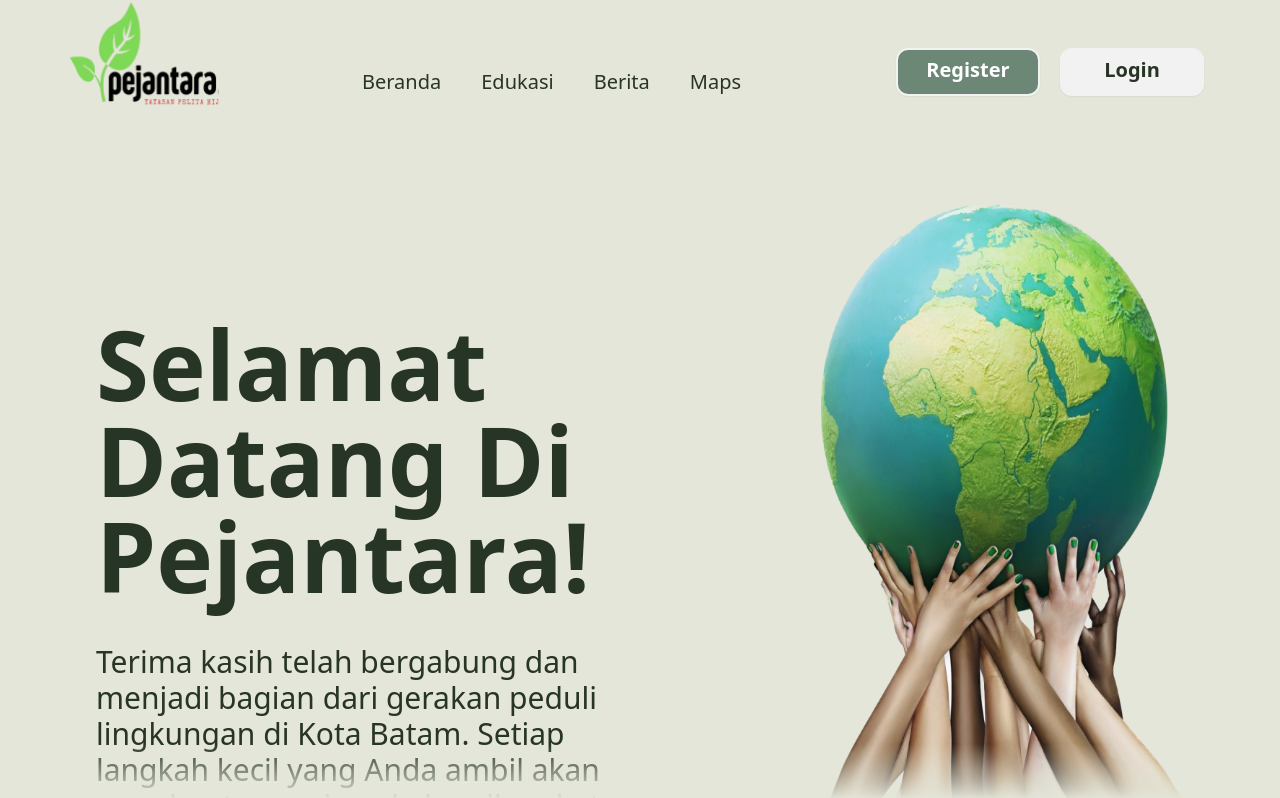
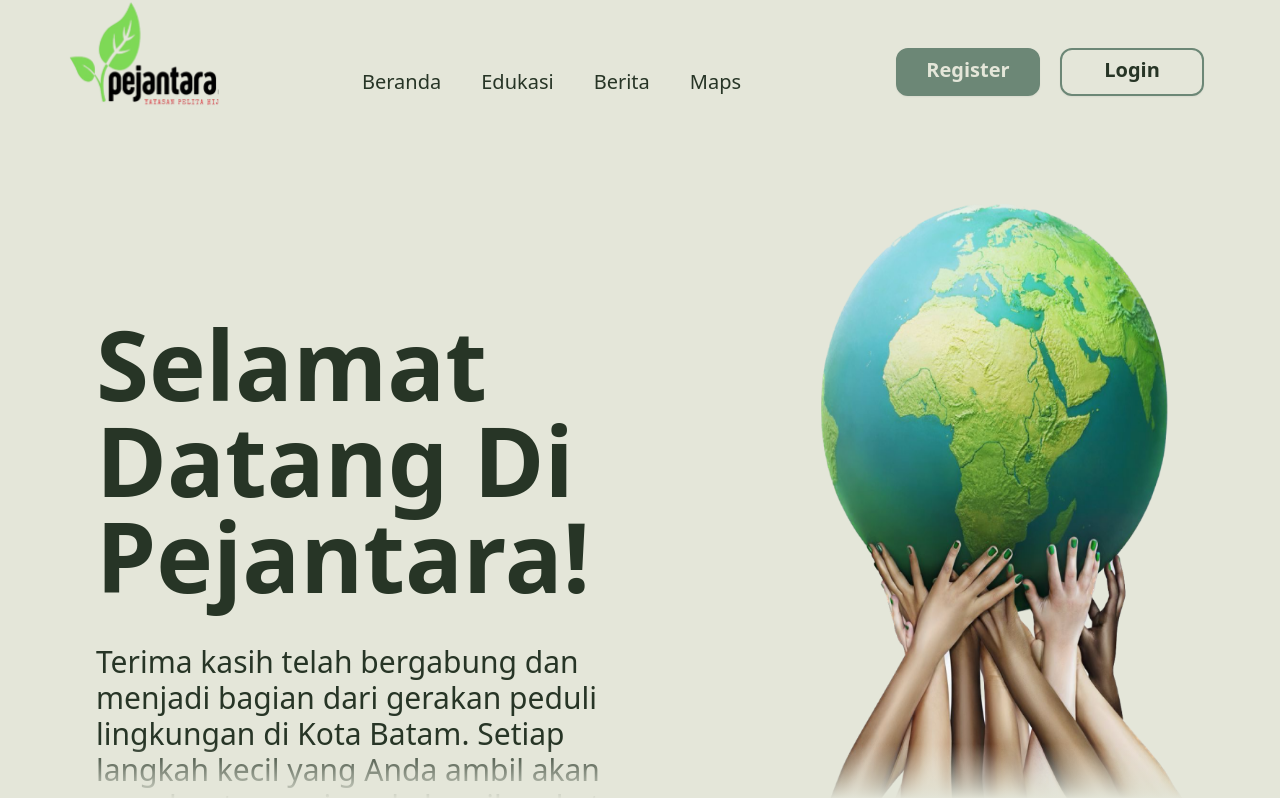
Before and after one commit to consep33t/pejantara-web, a React (Vite) app: page / in a window 1280 px wide. Shown: the top 798 px of the page. Built offline with nearby package versions, Linux system fonts and the light colour scheme.

Commit message:
fix bug btn

```diff
--- a/src/components/BtnPrimary.jsx
+++ b/src/components/BtnPrimary.jsx
@@ -1,11 +1,11 @@
 import PropTypes from "prop-types";
 
 const BtnPrimary = (props) => {
-  const { children, background, stroke, text } = props;
+  const { children } = props;
   return (
     <button
       type="button"
-      className={`btn bg-${background} border-2 border-${stroke} hover:bg-primary-focus text-${text} font-semibold text-xl pb-1 text-left rounded-xl w-36 h-12`}
+      className={`btn bg-primary border-2 border-primary text-background hover:text-accent hover:bg-background hover:border-primary hover:scale-105 font-semibold text-xl pb-1 text-left rounded-xl w-36 h-12`}
     >
       <a href={`/${children}`}>{children}</a>
     </button>
@@ -14,9 +14,6 @@ const BtnPrimary = (props) => {
 
 BtnPrimary.propTypes = {
   children: PropTypes.node.isRequired,
-  background: PropTypes.string.isRequired,
-  stroke: PropTypes.string.isRequired,
-  text: PropTypes.string.isRequired,
 };
 
 export default BtnPrimary;
--- /dev/null
+++ b/src/components/BtnSecondary.jsx
@@ -0,0 +1,19 @@
+import PropTypes from "prop-types";
+
+const BtnSecondary = (props) => {
+  const { children } = props;
+  return (
+    <button
+      type="button"
+      className={`btn bg-background border-2 border-primary hover:bg-primary-focus text-accent hover:text-background hover:border-primary hover:bg-primary hover:scale-105 font-semibold text-xl pb-1 text-left rounded-xl w-36 h-12`}
+    >
+      <a href={`/${children}`}>{children}</a>
+    </button>
+  );
+};
+
+BtnSecondary.propTypes = {
+  children: PropTypes.node.isRequired,
+};
+
+export default BtnSecondary;
--- a/src/components/Header.jsx
+++ b/src/components/Header.jsx
@@ -1,4 +1,5 @@
 import BtnPrimary from "./BtnPrimary";
+import BtnSecondary from "./BtnSecondary";
 
 const Header = () => {
   return (
@@ -36,12 +37,8 @@ const Header = () => {
           </li>
         </ul>
         <div className="profile flex gap-5 h-full p-3 items-end text-xl">
-          <BtnPrimary background="primary" stroke="primary" text="white">
-            Register
-          </BtnPrimary>
-          <BtnPrimary background="background" stroke="primary" text="accent">
-            Login
-          </BtnPrimary>
+          <BtnPrimary>Register</BtnPrimary>
+          <BtnSecondary>Login</BtnSecondary>
         </div>
       </nav>
     </header>
```
